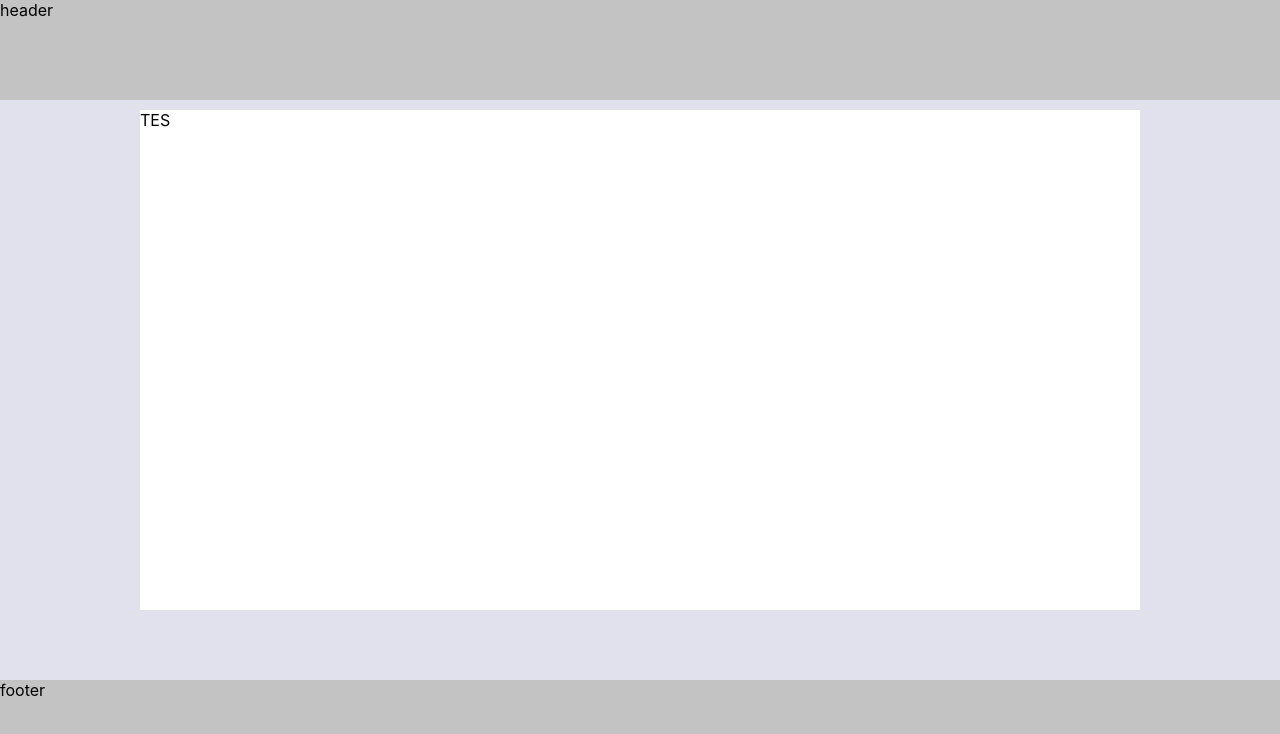
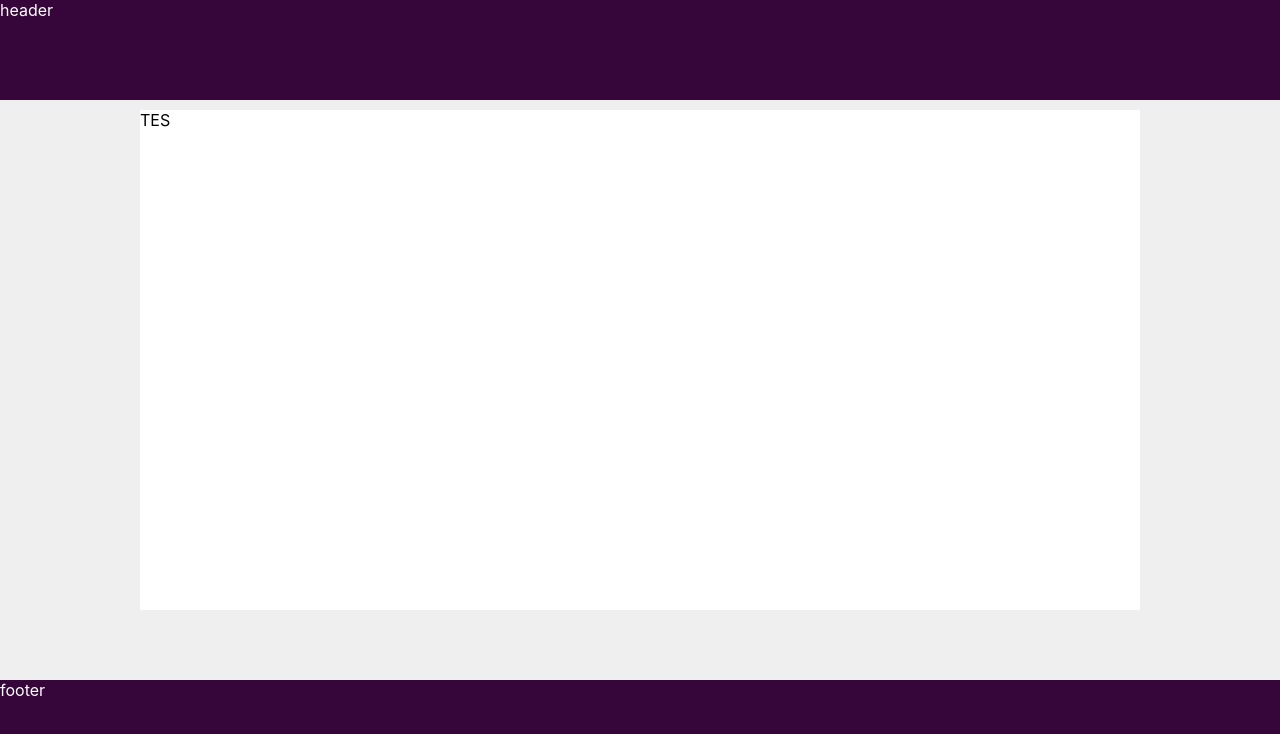
Before and after one commit to ngager/ngager.github.io, a React (Create React App) app: page / in a window 1280 px wide. Shown: the top 734 px of the page. Built offline with nearby package versions, Linux system fonts and the light colour scheme.

Commit message:
update colors

```diff
--- a/src/components/footer/Footer.scss
+++ b/src/components/footer/Footer.scss
@@ -4,5 +4,6 @@
   left: 0;
   right: 0;
   height: 120px;
-  background-color: #c3c3c3;
+  background-color: #36063a;
+  color: #FFFFFF;
 }
--- a/src/components/header/Header.scss
+++ b/src/components/header/Header.scss
@@ -1,4 +1,5 @@
 .header {
   height: 100px;
-  background-color: #c3c3c3;
+  background-color: #36063a;
+  color: #FFFFFF;
 }
--- a/src/index.scss
+++ b/src/index.scss
@@ -7,7 +7,7 @@ body {
   -moz-osx-font-smoothing: grayscale;
   height: 100%;
   width: 100%;
-  background-color: rgba(200, 200, 222, 0.53);
+  background-color: rgba(226, 226, 226, 0.53);
 }
 
 code {
```
